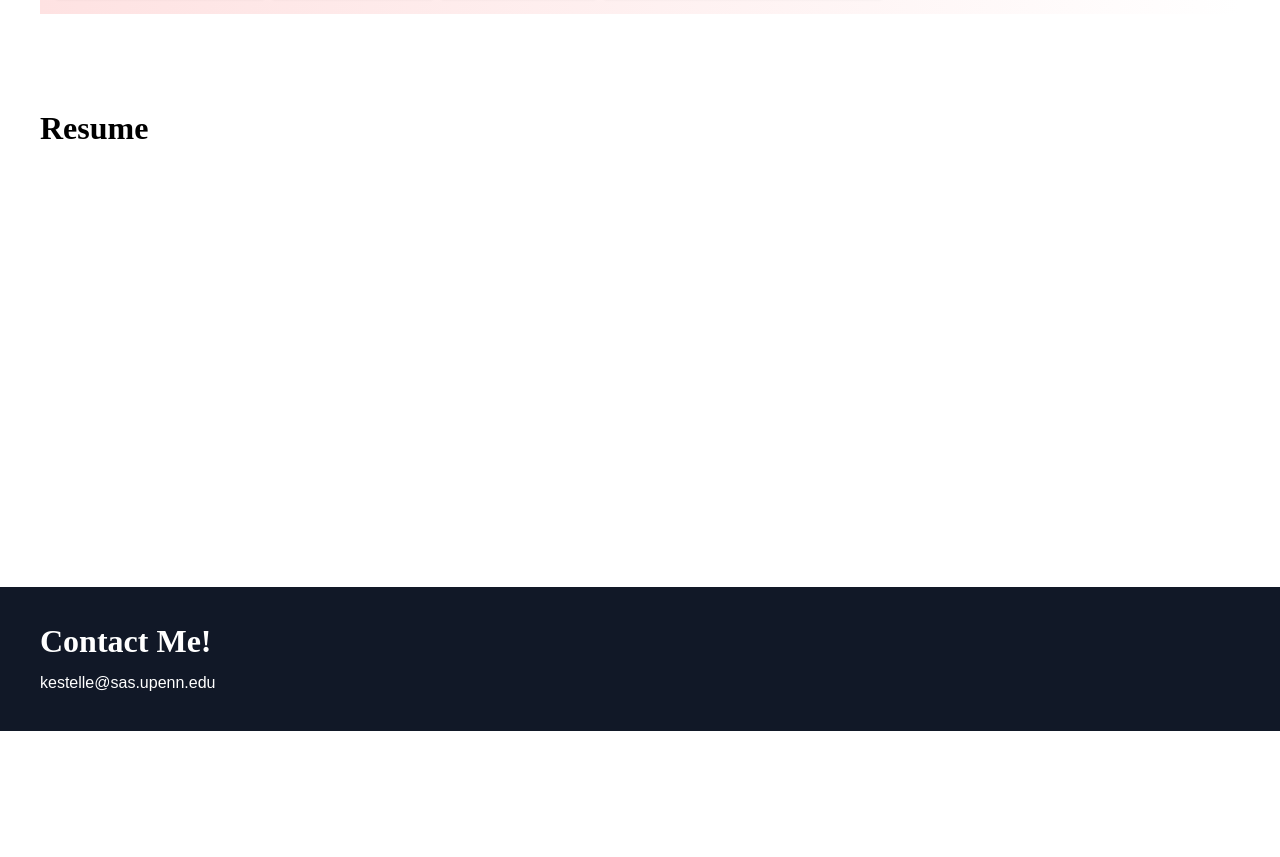
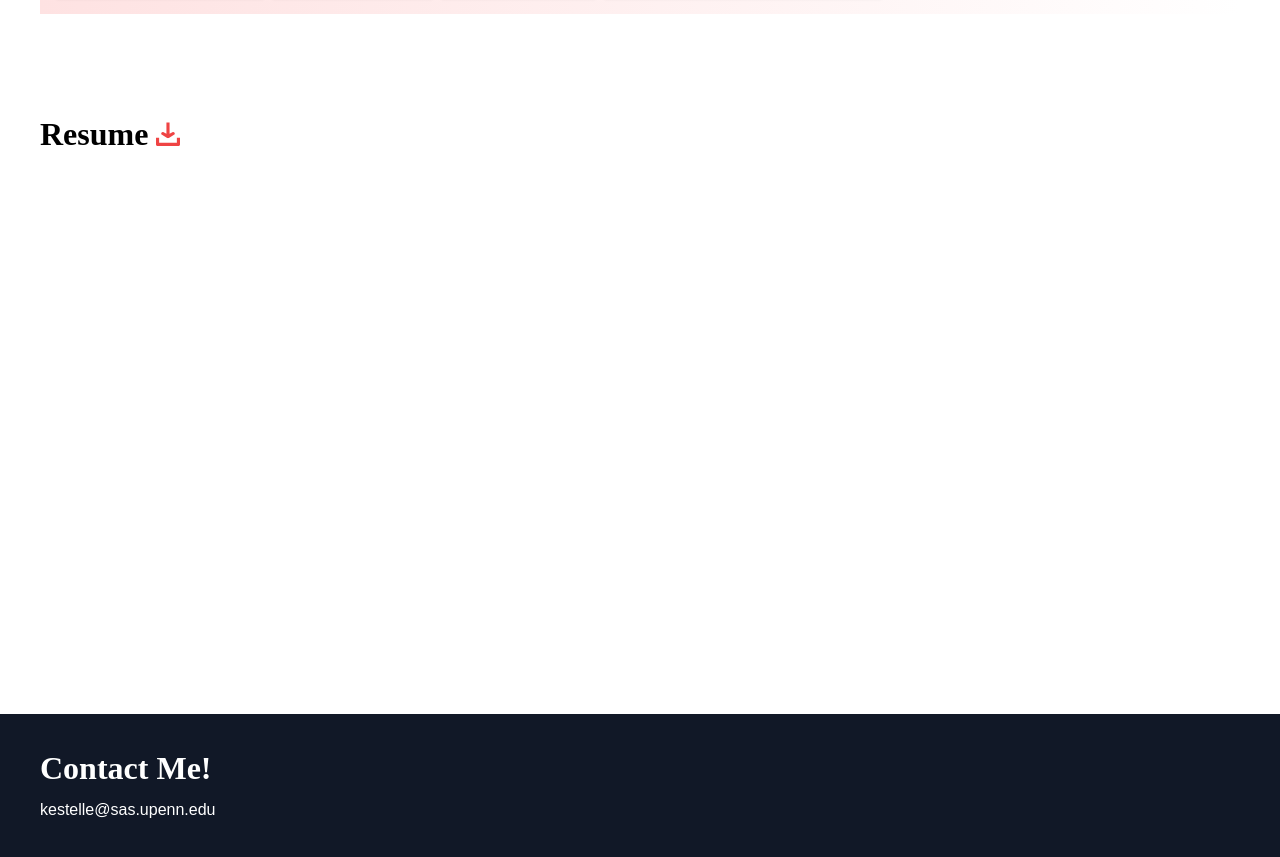
Before and after one commit to kimestelle/my-portfolio, a Next.js app: page / in a window 1280 px wide. Shown: the part 2036-2893 px from the top of the page. Before the commit the page ends 2767 px from the top, so only its background shows below. Built offline with nearby package versions, Linux system fonts and the light colour scheme; a web font is replaced by a local one.

Commit message:
changed pdf viewer to iframe

```diff
--- a/package.json
+++ b/package.json
@@ -14,6 +14,7 @@
     "gsap": "^3.12.5",
     "mouse-follower": "^1.1.2",
     "next": "14.2.5",
+    "pdfjs-dist": "^4.5.136",
     "react": "^18",
     "react-card-flip": "^1.2.3",
     "react-dom": "^18",
--- a/src/app/components/Resume.tsx
+++ b/src/app/components/Resume.tsx
@@ -1,39 +1,21 @@
-'use client'
-import React, { useEffect } from 'react';
-
-
 export default function Resume() {
-  useEffect(() => {
-    const adobeScript = document.createElement('script');
-    adobeScript.src = 'https://acrobatservices.adobe.com/view-sdk/viewer.js';
-    adobeScript.onload = () => {
-      document.addEventListener('adobe_dc_view_sdk.ready', function () {
-        var adobeDCView = new (window as any).AdobeDC.View({
-          clientId: '36222a5b236b40fead7ce55b7891000f',
-          divId: 'adobe-dc-view',
-        });
-        adobeDCView.previewFile(
-          {
-            content: { location: { url: '/estelle-resume.pdf' } }, // URL to your PDF
-            metaData: { fileName: 'EstelleKimResume.pdf' },
-          },
-          { embedMode: 'SIZED_CONTAINER' }
-        );
-      });
-    };
-    document.body.appendChild(adobeScript);
-  }, []);
-
     return (
         <div className='flex flex-col gap-5 p-10'>
             <div className='flex flex-row items-center'>
-        <h2>Resume</h2>
-        <a href='/path/to/your/file.pdf' download='YourResume.pdf' className='p-2'>
-          {/* <img src='icons/download.svg' className='h-6' alt='Download' /> */}
+                <h2>
+                    Resume
+                </h2>
+                <a className='p-2' href='estelle-kim-resume.pdf'>
+                <img src='icons/download.svg' className='h-6'/>
                 </a>
                 {/* <div className='w-full border-b-2 border-dotted border-gray-700'/> */}
             </div>
-      <div id='adobe-dc-view' className='h-96'></div>
+            <iframe
+                src="estelle-kim-resume.pdf#zoom=100&view=FitH&toolbar=0&navpanes=0"
+                width="100%"
+                height="500"
+                style={{ border: 'none' }}
+            />
         </div>
-  );
+    )
 }
```
Also changed, not shown: 2 other files (tests, documents, lock files or other folders). Lines whose indentation alone changed are shown as unchanged.
